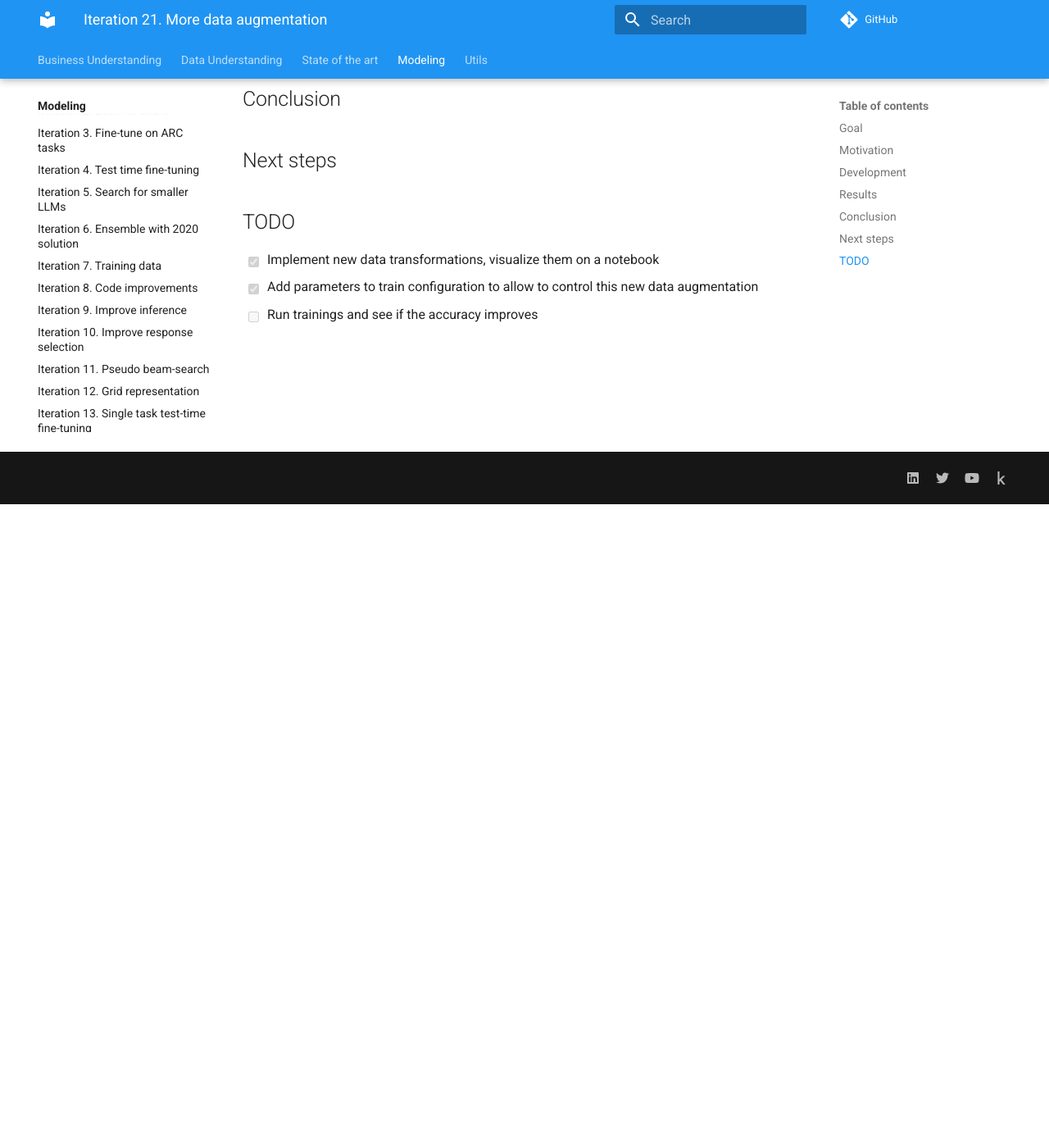
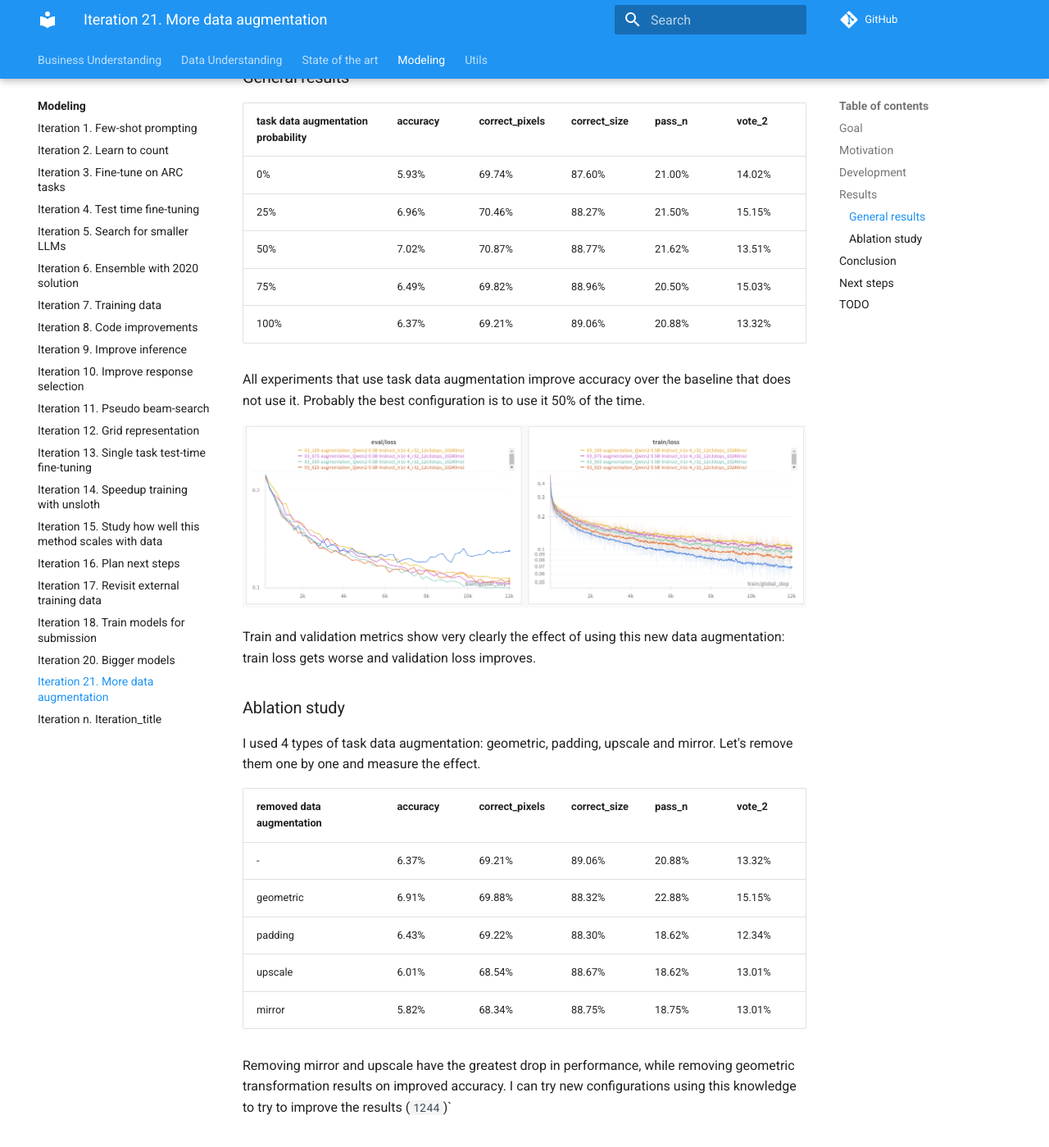
Before and after one commit to zhengjunyao-work/arc24, an MkDocs documentation site: the page built from docs/modeling/Iteration_21_more_data_augmentation.md, in a window 1280 px wide and 1400 px high, scrolled down 785 px. Shown: the whole window at 82% size. Built offline with MkDocs 1.6.1 and Material for MkDocs 9.7.7, drawn with Linux system fonts in a browser that asks for light colours; comment, search, counter and statistics services are not loaded.

Commit message:
documented results

```diff
--- a/docs/modeling/Iteration_21_more_data_augmentation.md
+++ b/docs/modeling/Iteration_21_more_data_augmentation.md
@@ -22,6 +22,39 @@ be helpful (at least when we have a small compute budget).
 
 ## Results
 
+### General results
+
+| task data augmentation probability | accuracy | correct_pixels | correct_size | pass_n | vote_2 |
+|------------------------------------|----------|----------------|--------------|--------|--------|
+| 0%                                 | 5.93%    | 69.74%         | 87.60%       | 21.00% | 14.02% |
+| 25%                                | 6.96%    | 70.46%         | 88.27%       | 21.50% | 15.15% |
+| 50%                                | 7.02%    | 70.87%         | 88.77%       | 21.62% | 13.51% |
+| 75%                                | 6.49%    | 69.82%         | 88.96%       | 20.50% | 15.03% |
+| 100%                               | 6.37%    | 69.21%         | 89.06%       | 20.88% | 13.32% |
+
+All experiments that use task data augmentation improve accuracy over the baseline that does not use it.
+Probably the best configuration is to use it 50% of the time.
+
+![train metrics](res/2024-09-09-17-57-28.png)
+
+Train and validation metrics show very clearly the effect of using this new data augmentation: train loss gets worse and validation loss improves.
+
+### Ablation study
+
+I used 4 types of task data augmentation: geometric, padding, upscale and mirror.
+Let's remove them one by one and measure the effect.
+
+| removed data augmentation | accuracy | correct_pixels | correct_size | pass_n | vote_2 |
+|---------------------------|----------|----------------|--------------|--------|--------|
+| -                         | 6.37%    | 69.21%         | 89.06%       | 20.88% | 13.32% |
+| geometric                 | 6.91%    | 69.88%         | 88.32%       | 22.88% | 15.15% |
+| padding                   | 6.43%    | 69.22%         | 88.30%       | 18.62% | 12.34% |
+| upscale                   | 6.01%    | 68.54%         | 88.67%       | 18.62% | 13.01% |
+| mirror                    | 5.82%    | 68.34%         | 88.75%       | 18.75% | 13.01% |
+
+Removing mirror and upscale have the greatest drop in performance, while removing geometric transformation
+results on improved accuracy. I can try new configurations using this knowledge to try to improve the results (`1244`)`
+
 ## Conclusion
 
 ## Next steps
```
Also changed, not shown: docs/modeling/res/2024-09-09-17-57-28.png (added).
